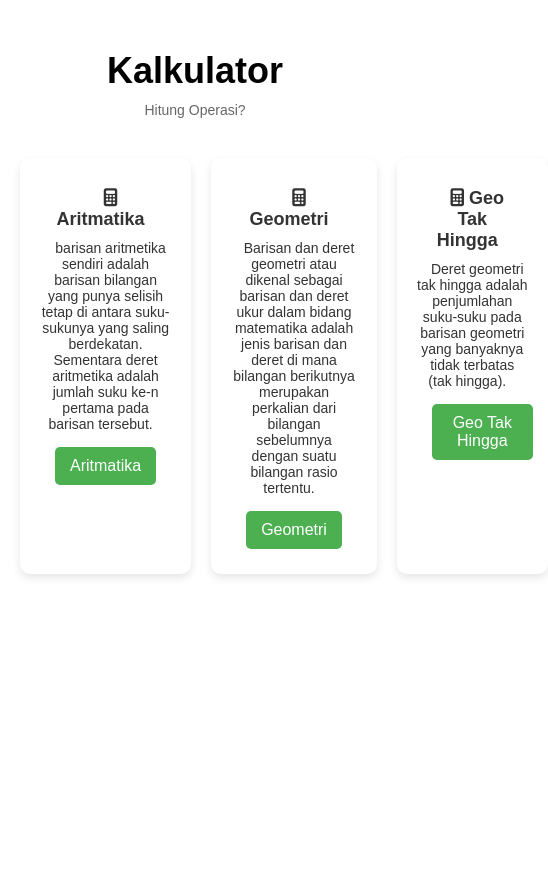
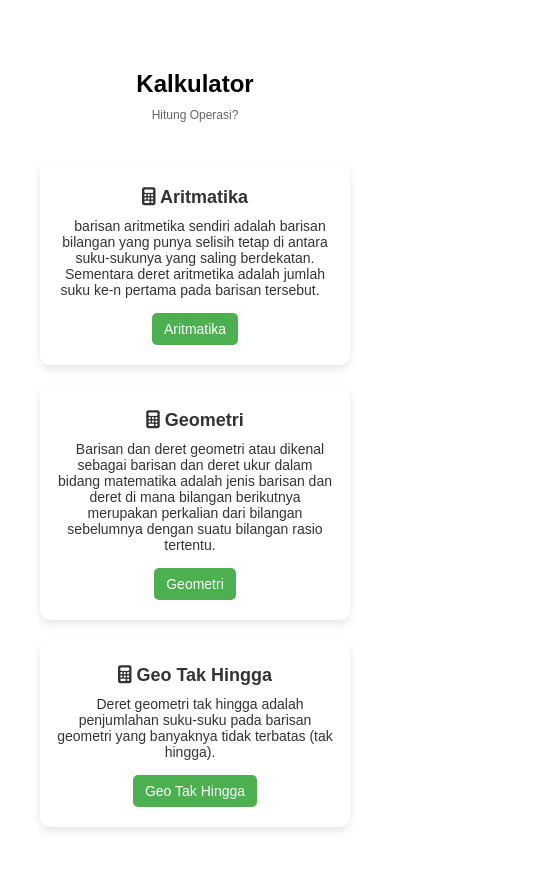
Before and after one commit to Ihsan-4s/math-pro, a plain HTML site: page index.html in a window 390 px wide. Shown: the whole page, 548 px wide, since content can reach past the window. Before the commit the page ends 844 px from the top, so only its background shows below. Drawn offline with Linux system fonts and the light colour scheme; a script that the page names is missing.

Commit message:
update : responsive

```diff
--- a/style.css
+++ b/style.css
@@ -87,3 +87,41 @@ button {
 button:hover {
     background-color: #388E3C;
 }
+
+/* Responsive Design */
+@media (max-width: 1024px) {
+    .sumber-container {
+        grid-template-columns: repeat(2, 1fr);
+    }
+}
+
+@media (max-width: 768px) {
+    .sumber-container {
+        grid-template-columns: repeat(1, 1fr);
+    }
+    .SumTitle {
+        font-size: 28px;
+    }
+    .SumDesc {
+        font-size: 12px;
+    }
+}
+
+@media (max-width: 480px) {
+    body {
+        margin: 20px;
+    }
+    .SumTitle {
+        font-size: 24px;
+    }
+    .SumDesc {
+        font-size: 12px;
+    }
+    .sumber-card {
+        padding: 15px;
+    }
+    button {
+        padding: 8px 12px;
+        font-size: 14px;
+    }
+}
```
